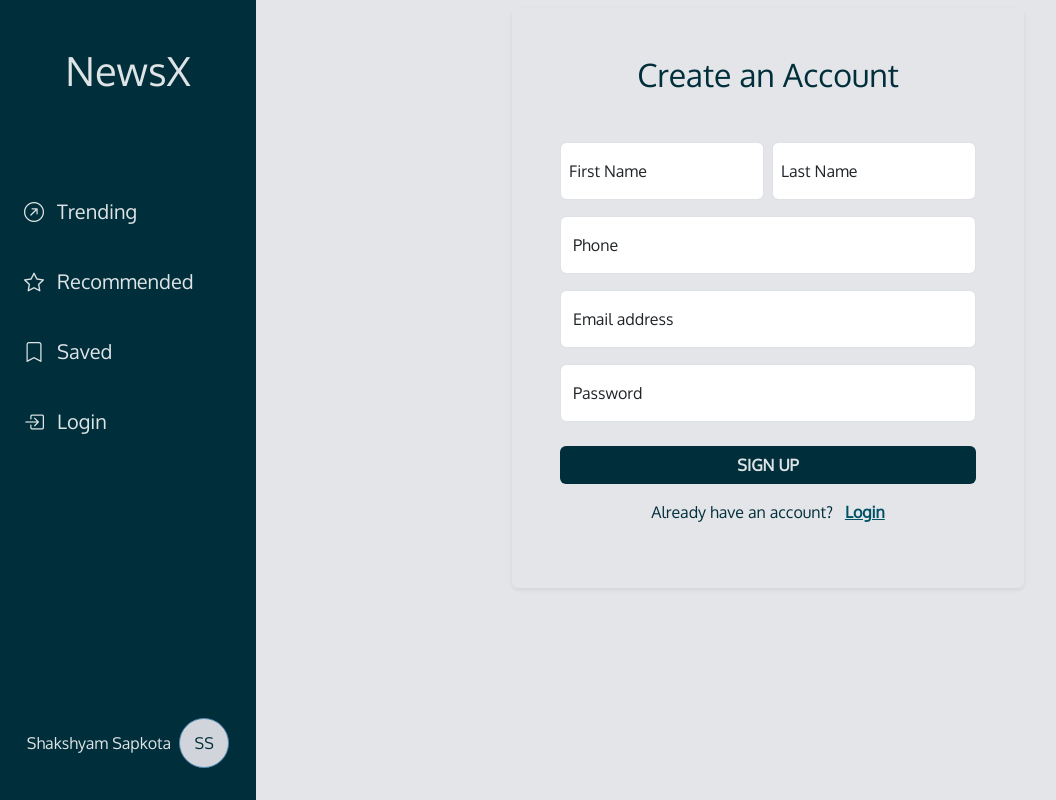
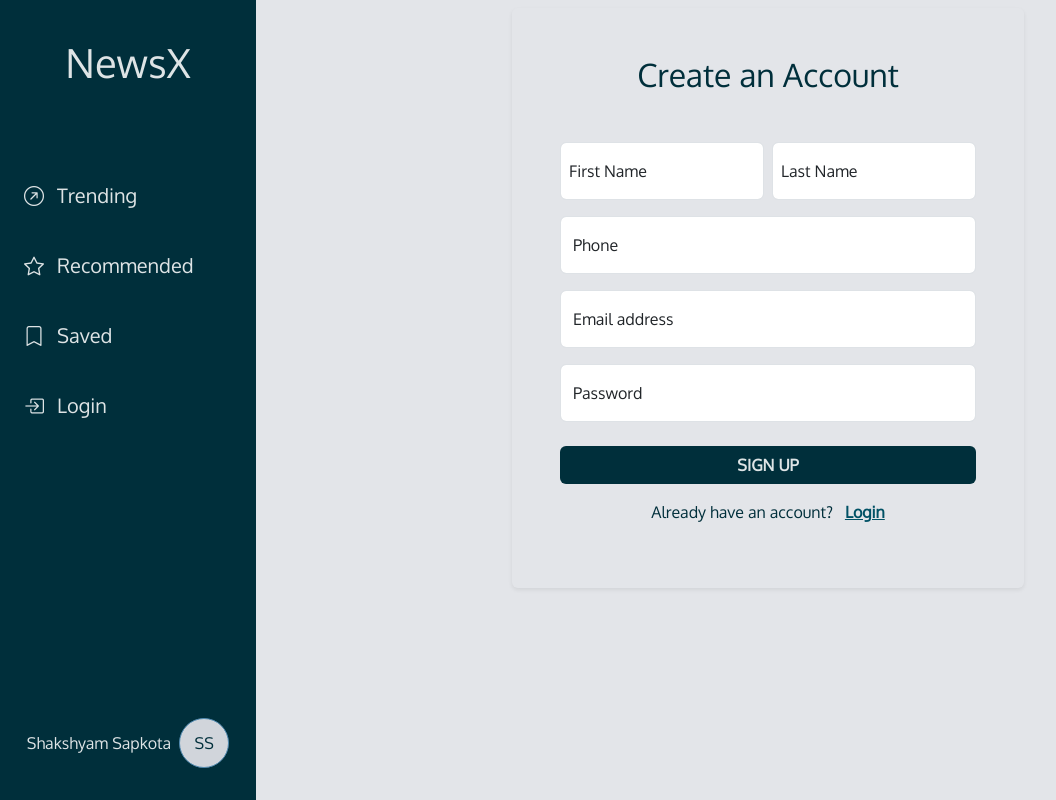
Before and after one commit to Shakshyam7/newsx, a website: page public/signup.html in a window 1280 px wide. Shown: the whole page, without its empty margins (0-1056 px from the left). Drawn offline with nearby package versions, Linux system fonts and the light colour scheme.

Commit message:
Refactoring some spacing issues in the header

```diff
--- a/controllers/user.js
+++ b/controllers/user.js
@@ -1,7 +1,6 @@
 import db from '../connect.js';
 import bcrypt from 'bcrypt';
 import jwt from 'jsonwebtoken';
-import cookieParser from 'cookie-parser';
 
 // Sign up the user
 export const signUp = async (req, res) => {
@@ -9,6 +8,7 @@ export const signUp = async (req, res) => {
   const q = `SELECT * FROM users WHERE email = ?`;
   db.query(q, [req.body.email], (err, data) => {
     if (err) return res.status(500).json(err);
+    // checks if the data is returned
     else if (data.length) return res.status(409).json('Email already in use');
     else {
       // hash the password before saving to the db
@@ -31,7 +31,9 @@ export const login = async (req, res) => {
   db.query(q, [req.body.email], (err, data) => {
     if (err) {
       return res.status(401).json('Wrong email or password');
-    } else if (data.length === 0) {
+    }
+    // checks if the data is empty as query with unregistered email will send empty data
+    else if (data.length === 0) {
       return res.status(404).json('Email does not exists');
     }
     // checks the hased pw with the user pw
@@ -42,7 +44,9 @@ export const login = async (req, res) => {
     if (!checkPassword) {
       return res.status(401).json('Wrong email or password');
     }
+    // Sending the user data expect password
     const { password, ...userData } = data[0];
+    // sends the jwt as a cookie
     const accessToken = jwt.sign({ id: data[0].id }, process.env.SECRET_KEY);
     res.cookie('jwt', accessToken, { expiresIn: '7d', httpOnly: true });
     res.status(200).json(userData);
--- a/public/auth.js
+++ b/public/auth.js
@@ -0,0 +1,8 @@
+'use strict';
+(() => {
+  window.addEventListener('load', () => {
+    let email = document.getElementById('email');
+    let password = document.getElementById('password');
+    let form = document.querySelector('.form');
+  });
+})();
--- a/public/index.js
+++ b/public/index.js
@@ -17,18 +17,18 @@
     });
 
     // calls to get the news for home page
-    async function getNews() {
-      try {
-        // const response = await fetch(`http://localhost:8000/api/news`);
-        const res = await response.json();
-        const data = res.results;
-        console.log(data);
-        updateCarousel(data);
-        updateLatestNews(data);
-      } catch (error) {
-        console.error('Error fetching news:', error);
-      }
-    }
+    // async function getNews() {
+    //   try {
+    //     // const response = await fetch(`http://localhost:8000/api/news`);
+    //     const res = await response.json();
+    //     const data = res.results;
+    //     console.log(data);
+    //     updateCarousel(data);
+    //     updateLatestNews(data);
+    //   } catch (error) {
+    //     console.error('Error fetching news:', error);
+    //   }
+    // }
 
     // Adds the image carousel
     function updateCarousel(news) {
@@ -97,10 +97,10 @@
       });
     }
 
-    getNews();
+    // getNews();
     menuItems.forEach((menuItem) => {
       menuItem.addEventListener('click', () => {
-        menuItem.classList.toggle('active');
+        menuItem.classList.add('active');
 
         menuItems.forEach((otherItems) => {
           if (menuItem !== otherItems) {
--- a/public/signup.html
+++ b/public/signup.html
@@ -39,7 +39,7 @@
   </head>
   <body>
     <header class="col-lg-3 c-header">
-      <div class="text-light d-flex align-items-center p-2">
+      <div class="text-light d-flex align-items-center p-2 p-md-0">
         <div class="d-md-none">
           <i class="bi bi-list display-6 hamburger mx-2"></i>
         </div>
@@ -51,26 +51,28 @@
         </div>
       </div>
       <nav class="sidebar px-2">
-        <ul class="fs-5 px-0">
-          <li class="p-2 my-3 my-lg-4 sidebar-li">
-            <a href="index.html">
+        <div class="fs-5 px-0">
+          <a href="index.html" class="sidebar-li">
+            <div class="p-2 my-3 my-lg-4">
               <i class="bi bi-arrow-up-right-circle mx-2"></i> Trending
-            </a>
-          </li>
-          <li class="p-2 my-3 my-lg-4 sidebar-li">
-            <a href="login.html">
+            </div>
+          </a>
+          <a href="index.html" class="sidebar-li">
+            <div class="p-2 my-3 my-lg-4">
               <i class="bi bi-star mx-2"></i> Recommended
-            </a>
-          </li>
-          <li class="p-2 my-3 my-lg-4 sidebar-li">
-            <a href="saved.html"> <i class="bi bi-bookmark mx-2"></i> Saved </a>
-          </li>
-          <li class="p-2 my-3 my-lg-4 sidebar-li">
-            <a href="login.html">
+            </div>
+          </a>
+          <a href="saved.html" class="sidebar-li">
+            <div class="p-2 my-3 my-lg-4">
+              <i class="bi bi-bookmark mx-2"></i> Saved
+            </div>
+          </a>
+          <a href="login.html" class="sidebar-li">
+            <div class="p-2 my-3 my-lg-4">
               <i class="bi bi-box-arrow-in-right mx-2"></i> Login
-            </a>
-          </li>
-        </ul>
+            </div>
+          </a>
+        </div>
       </nav>
     </header>
 
@@ -85,6 +87,7 @@
                 class="form-control"
                 id="fname"
                 placeholder="Firstname"
+                required
               />
               <label for="fname">First Name</label>
             </div>
@@ -94,6 +97,7 @@
                 class="form-control"
                 id="lname"
                 placeholder="haribahadur"
+                required
               />
               <label for="lname">Last Name</label>
             </div>
@@ -104,6 +108,7 @@
               class="form-control"
               id="number"
               placeholder="haribahadur@example.com"
+              required
             />
             <label for="number">Phone</label>
           </div>
@@ -113,6 +118,7 @@
               class="form-control"
               id="email"
               placeholder="haribahadur@example.com"
+              required
             />
             <label for="email">Email address</label>
           </div>
@@ -122,10 +128,11 @@
               class="form-control"
               id="password"
               placeholder="haribahadur@example.com"
+              required
             />
             <label for="email">Password</label>
             <button
-              type="button"
+              type="submit"
               class="btn text-uppercase mt-4 w-100 fw-bold btn-custom"
             >
               Sign up
--- a/public/styles.scss
+++ b/public/styles.scss
@@ -88,23 +88,19 @@ header {
 .sidebar {
   display: none;
   z-index: 999;
-  ul {
+  div {
     padding-bottom: 1rem;
     margin-bottom: 0;
-    li {
+    .sidebar-li {
       cursor: pointer;
-      list-style-type: none;
       transition: 0.3s ease;
-      text-wrap: nowrap;
       overflow: hidden;
-
+      white-space: nowrap;
+      text-decoration: none;
+      color: $text;
       &:hover {
-        background-color: $secondary;
-        border-radius: 12px;
-      }
-      a {
-        text-decoration: none;
-        color: $text;
+        background-color: red !important;
+        border-radius: 12px !important;
       }
     }
     .active {
@@ -179,7 +175,7 @@ main {
   }
   .sidebar {
     display: block;
-    ul {
+    div {
       margin-top: 5rem;
     }
   }
```
Also changed, not shown: public/index.html (+20 -18 lines), public/login.html (+24 -20 lines), public/styles.css, 1 other file.
